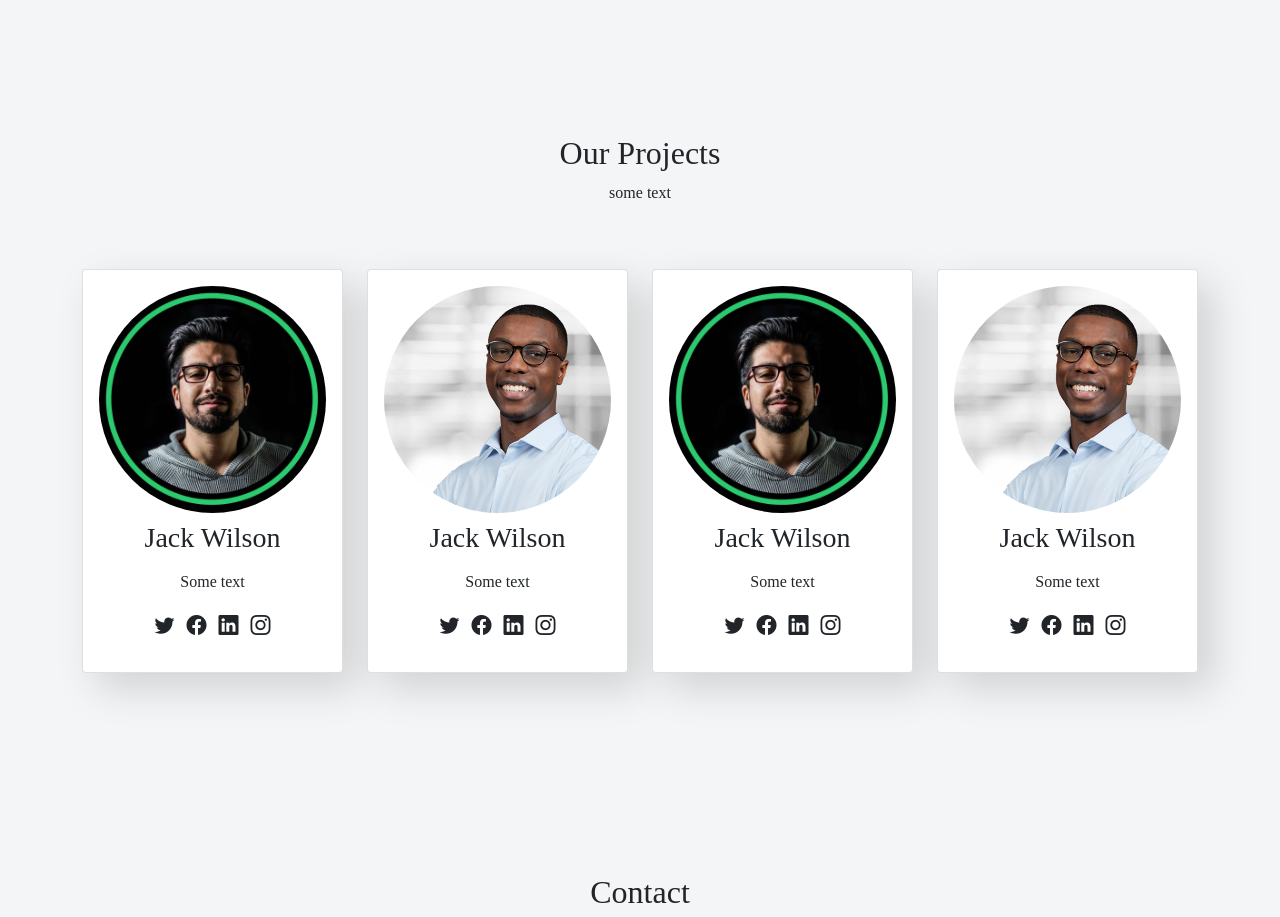
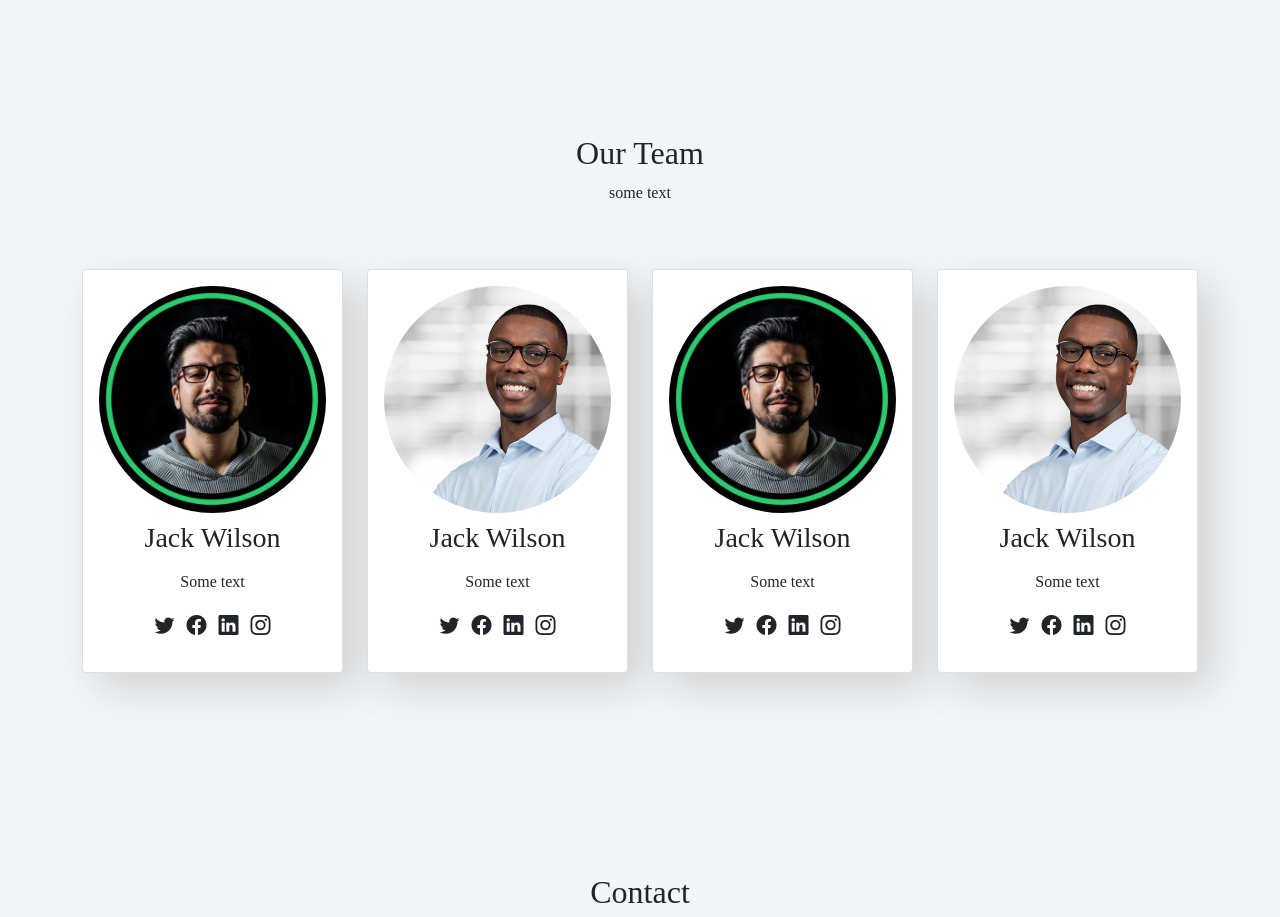
Before and after one commit to Shivam2135/Build-the-dream, a plain HTML site: page index.html in a window 1280 px wide. Shown: the part 2540-3457 px from the top of the page. Drawn offline with nearby package versions, Linux system fonts and the light colour scheme.

Commit message:
commit 4

```diff
--- a/index.html
+++ b/index.html
@@ -238,7 +238,7 @@
     <div class="row">
       <div class="col-12">
         <div class="section-header text-center pb-5">
-          <h2>Our Projects</h2>
+          <h2>Our Team</h2>
           <p>some text</p>
         </div>
       </div>
```
